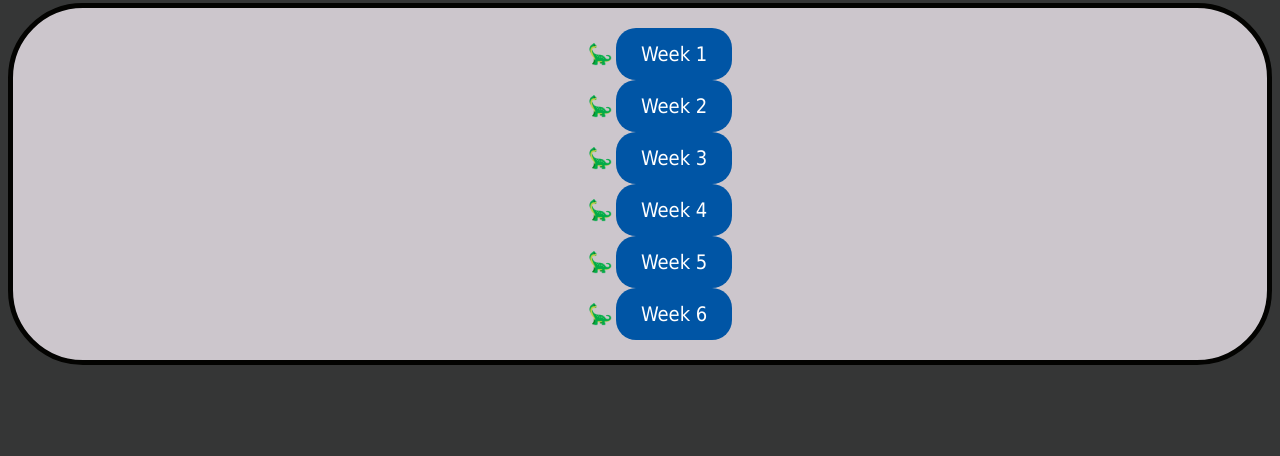
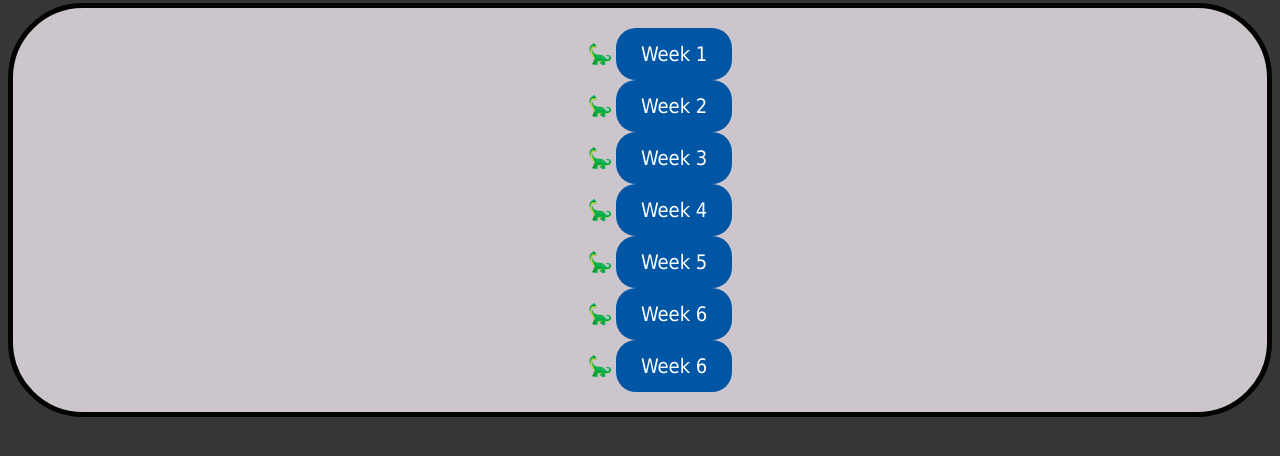
Before and after one commit to lucydavidson22/WebFrontendDev, a plain HTML site: page index.html in a window 1280 px wide. Shown: the part 154-610 px from the top of the page. Drawn offline with Linux system fonts and the light colour scheme.

Commit message:
updating index

```diff
--- a/index.html
+++ b/index.html
@@ -18,6 +18,7 @@
         <li><a href="week4/index.html">Week 4</a></li>
         <li><a href="week5/index.html">Week 5</a></li>
         <li><a href="week6/index.html">Week 6</a></li>
+        <li><a href="week7/index.html">Week 6</a></li>
       </ol>
     </div>
 
```
